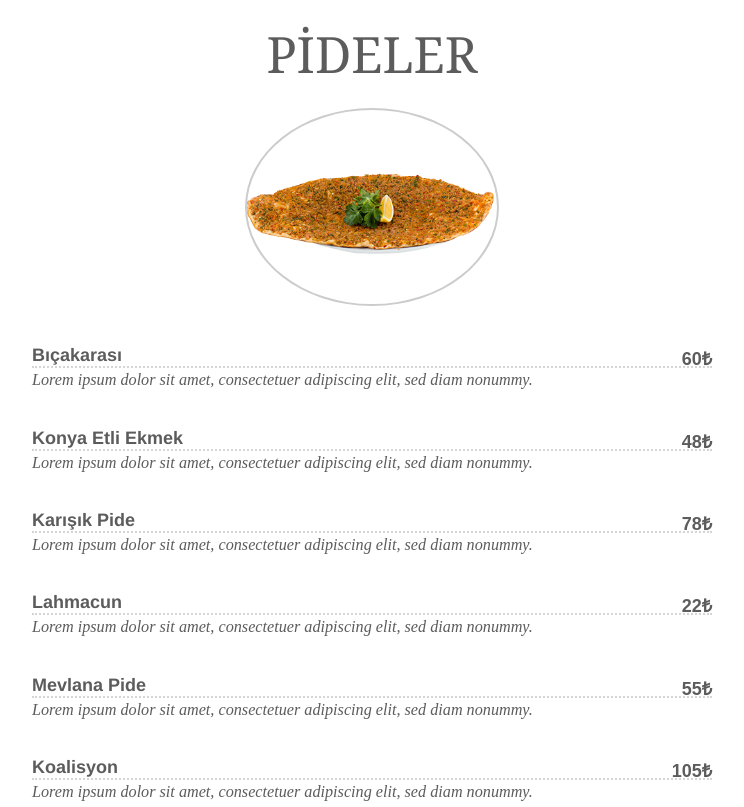
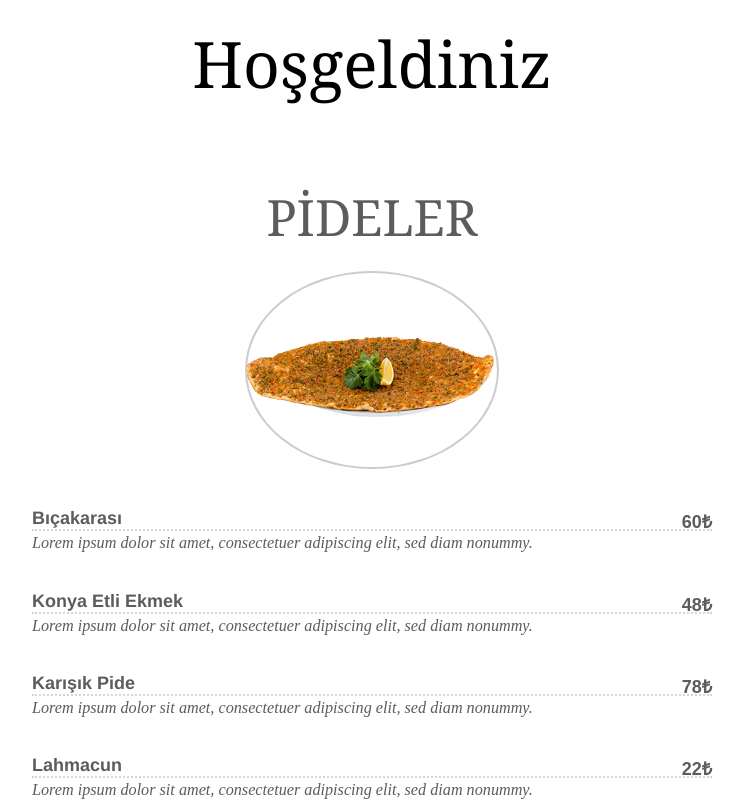
Before and after one commit to sabalax/pricelistmenu, a plain HTML site: page menu/index.html in a window 1280 px wide. Shown: the top 807 px of the page, without its empty margins (268-1012 px from the left). Drawn offline with Linux system fonts and the light colour scheme.

Commit message:
Add files via upload

```diff
--- a/menu/index.html
+++ b/menu/index.html
@@ -8,6 +8,9 @@
     <link rel="stylesheet" href="style.css" />
   </head>
   <body>
+    <h1 class="welcome">Hoşgeldiniz</h1>
+    <br>
+    <br>
     <div class="menu-body">
       <!-- Section starts: Appetizers -->
 
--- a/menu/style.css
+++ b/menu/style.css
@@ -3,6 +3,15 @@
   margin: 0 auto;
   display: block;
   color: rgb(92, 92, 92);
+}
+
+.welcome {
+  font-family: georgia;
+  font-size: 64px;
+  display: block;
+  font-weight: normal;
+  margin: 20px 0;
+  text-align: center;
 }
 
 .menu-section {
```
